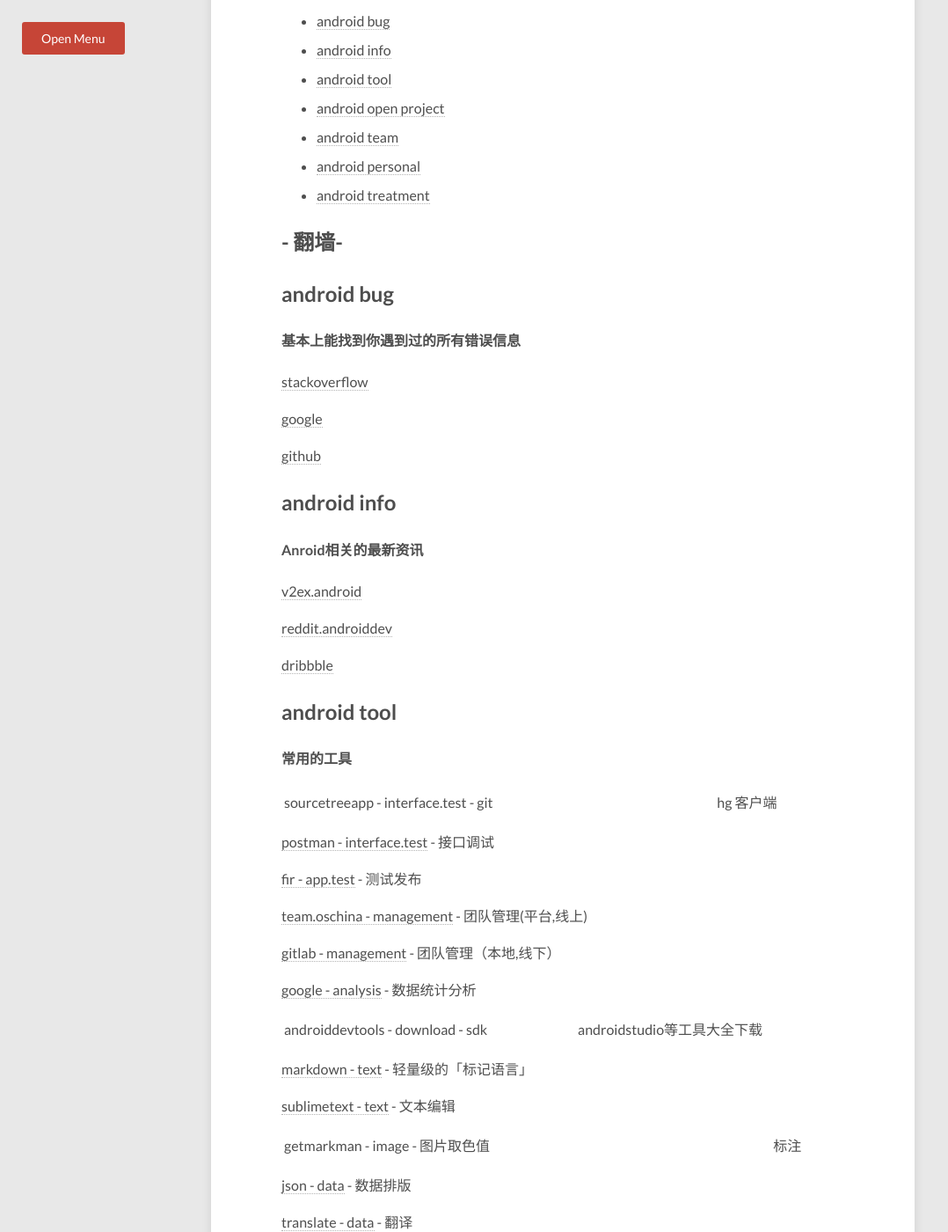
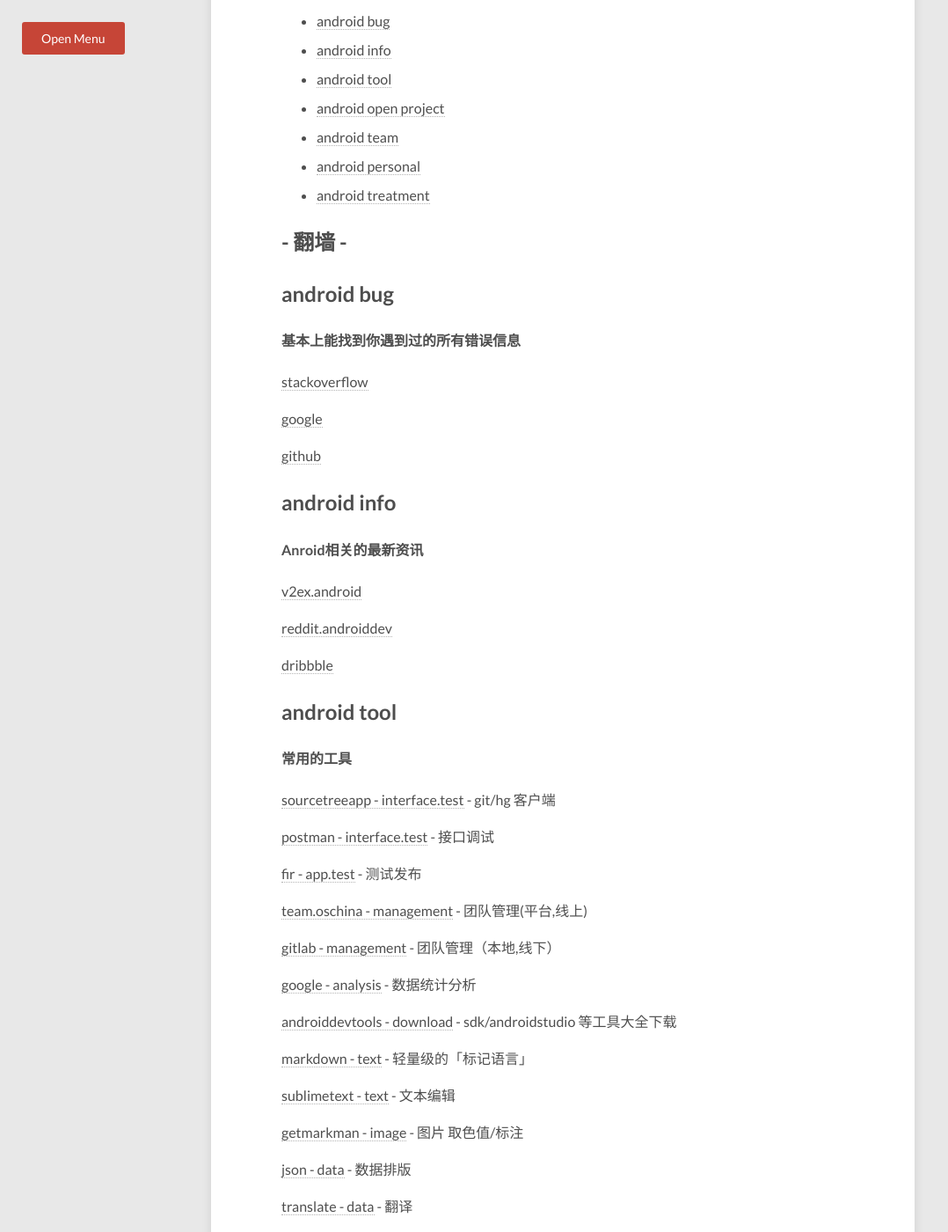
Before and after one commit to tengbinlive/tengbinlive.github.io, a Jekyll site: the page built from _posts/2016-04-28-code-android-other3.md, in a window 1280 px wide and 1400 px high, scrolled down 505 px. Shown: the whole window at 88% size, without its empty margins (0-1078 px from the left). Built offline with Jekyll 4.4.1, drawn with Linux system fonts in a browser that asks for light colours; nearby versions of some CDN libraries.

Commit message:
no message

```diff
--- a/_posts/2016-04-28-code-android-other3.md
+++ b/_posts/2016-04-28-code-android-other3.md
@@ -19,7 +19,7 @@
 * [android treatment](#7)
 
 
-##  [ - 翻墙- ](http://tengbin.me/live1/)
+##  [ - 翻墙 - ](http://tengbin.me/live1/)
 
 
 ##  <h id="1">android bug</h>
@@ -48,7 +48,7 @@
 
 ####  常用的工具
 
-[sourcetreeapp - interface.test](https://www.sourcetreeapp.com/) - git | hg 客户端
+[sourcetreeapp - interface.test](https://www.sourcetreeapp.com/) - git/hg 客户端
 
 [postman - interface.test](https://chrome.google.com/webstore/detail/postman/fhbjgbiflinjbdggehcddcbncdddomop) - 接口调试
 
@@ -60,13 +60,13 @@
 
 [google - analysis](https://www.google.com/analytics/) - 数据统计分析
 
-[androiddevtools - download](http://www.androiddevtools.cn/) - sdk|androidstudio等工具大全下载
+[androiddevtools - download](http://www.androiddevtools.cn/) - sdk/androidstudio 等工具大全下载
 
 [markdown - text](https://zh.wikipedia.org/wiki/Markdown) - 轻量级的「标记语言」
 
 [sublimetext - text](http://www.sublimetext.com/) - 文本编辑
 
-[getmarkman - image](http://www.getmarkman.com/) - 图片取色值|标注
+[getmarkman - image](http://www.getmarkman.com/) - 图片 取色值/标注
 
 [json - data](http://json.parser.online.fr/) - 数据排版
 
```
